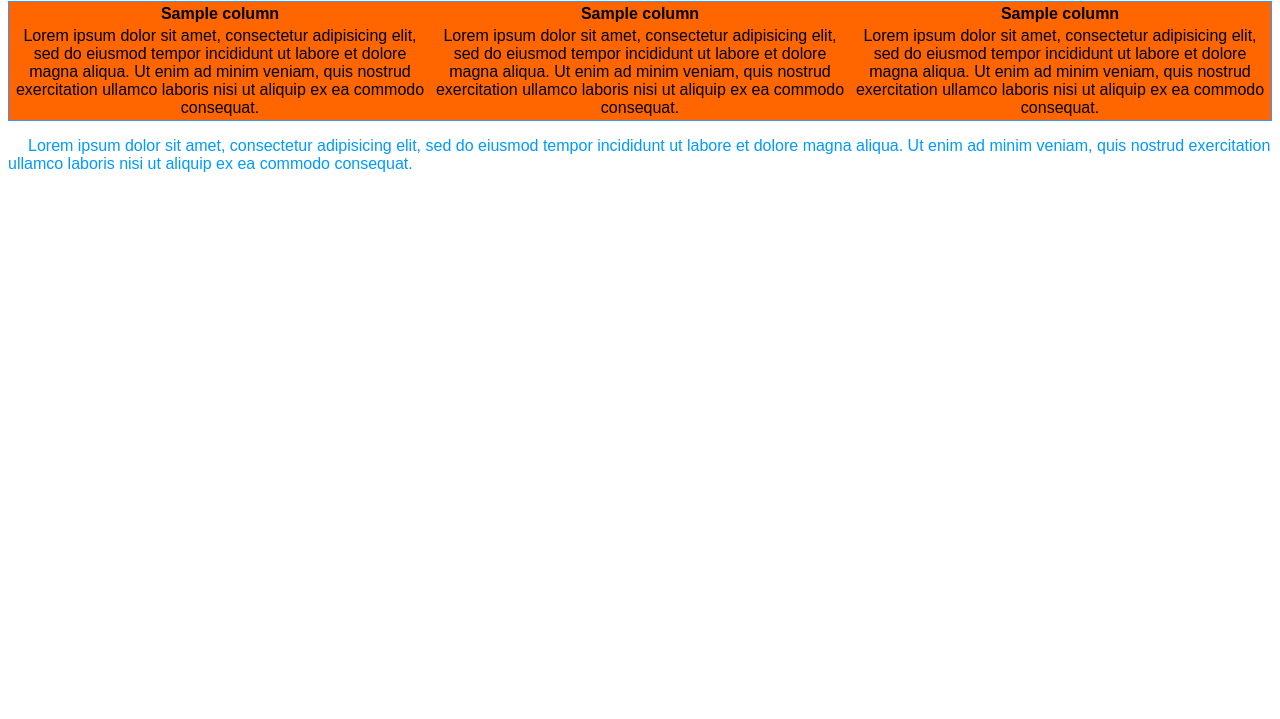
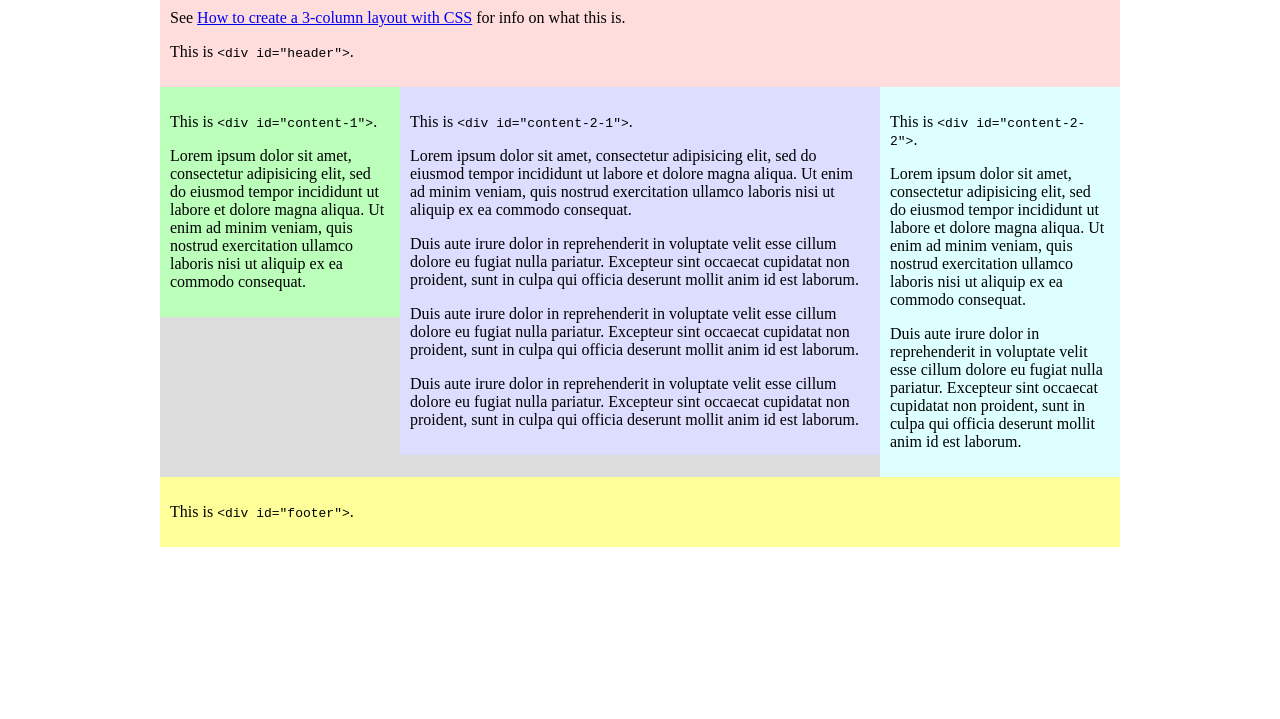
Before and after one commit to DandeDeannaDev/DandeDeannaDev.github.io, a plain HTML site: page index.html in a window 1280 px wide. Shown: the part 81-800 px from the top of the page. Drawn offline with Linux system fonts and the light colour scheme.

Commit message:
Update index.html

```diff
--- a/index.html
+++ b/index.html
@@ -1,30 +1,95 @@
-<!DOCTYPE html PUBLIC "-//W3C//DTD XHTML 1.0 Transitional//EN" "http://www.w3.org/TR/xhtml1/DTD/xhtml1-transitional.dtd">
-<html xmlns="http://www.w3.org/1999/xhtml">
+<!DOCTYPE HTML PUBLIC "-//W3C//DTD HTML 4.01//EN"
+        "http://www.w3.org/TR/html4/strict.dtd">
+<html lang="en">
 <head>
-<meta http-equiv="Content-Type" content="text/html; charset=utf-8" />
-<link rel="stylesheet" href="sample.css" type="text/css" />
-<title>Sample Page</title>
+	<meta http-equiv="Content-Type" content="text/html; charset=utf-8">
+	<title>3-column CSS layout, Step 6</title>
+	<style type="text/css" media="screen, print, projection">
+html,
+body {
+	margin:0;
+	padding:0;
+	color:#000;
+	background:#fff;
+}
+#body {
+	width:960px;
+	margin:0 auto;
+	background:#ddd;
+}
+#header {
+	padding:10px;
+	background:#fdd;
+}
+#content-1 {
+	float:left;
+	width:220px;
+	padding:10px;
+	background:#bfb;
+}
+#content-2 {
+	float:right;
+	width:720px;
+}
+#content-2-1 {
+	float:left;
+	width:460px;
+	padding:10px;
+	background:#ddf;
+}
+#content-2-2 {
+	float:right;
+	width:220px;
+	padding:10px;
+	background:#dff;
+}
+#footer {
+	padding:10px;
+	background:#ff9;
+}
+/* Easy clearing of floats (see http://positioniseverything.net/easyclearing.html) */
+.cf:after {
+	display:block;
+	clear:both;
+	height:0;
+	visibility:hidden;
+	content:" ";
+	font-size:0;
+}
+/* Does not validate – use conditional comments for this bit if you want valid CSS */
+.cf {*zoom:1;}
+	</style>
 </head>
 <body>
-<h1>Heading title of our sample page </h1>
-<table border="1">
- <tr>
-    <td><strong>Sample column</strong></td>
-       <td><strong>Sample column</strong></td>
-          <td><strong>Sample column</strong></td>
-           </tr>  <tr>
-            <td>Lorem ipsum dolor sit amet, consectetur adipisicing elit, sed do  eiusmod tempor incididunt ut labore et dolore magna aliqua.
-             Ut enim ad  minim veniam, quis nostrud exercitation ullamco laboris nisi ut aliquip  ex ea commodo consequat.</td>
-                <td>Lorem ipsum dolor sit amet, consectetur adipisicing elit, sed do  eiusmod tempor incididunt ut labore
-                 et dolore magna aliqua. Ut enim ad  minim veniam, quis nostrud exercitation ullamco laboris nisi ut aliquip  ex ea
-                 commodo consequat. </td>
-                   <td>Lorem ipsum dolor sit amet, consectetur adipisicing elit, sed do  eiusmod tempor incididunt ut labore
-                    et dolore magna aliqua. Ut enim ad  minim veniam, quis nostrud exercitation ullamco laboris nisi ut aliquip
-                     ex ea commodo consequat. </td>
-                     </tr>
-                     </table>
-                     <p>Lorem ipsum dolor sit amet, consectetur adipisicing elit, sed do  eiusmod tempor incididunt ut
-                      labore et dolore magna aliqua. Ut enim ad  minim veniam, quis nostrud exercitation ullamco laboris nisi
-                      ut aliquip  ex ea commodo consequat. </p>
-                      </body>
+	<div id="body">
+		<div id="header" class="cf">
+			<h1>3-column CSS layout, Step 6</h1>
+			<p>See <a href="/archive/201012/how_to_create_a_3-column_layout_with_css/">How to create a 3-column layout with CSS</a> for info on what this is.</p>
+			<p>This is <code>&lt;div id="header"&gt;</code>.</p>
+		</div>
+		<div id="main" class="cf">
+			<div id="content-1">
+				<p>This is <code>&lt;div id="content-1"&gt;</code>.</p>
+				<p>Lorem ipsum dolor sit amet, consectetur adipisicing elit, sed do eiusmod tempor incididunt ut labore et dolore magna aliqua. Ut enim ad minim veniam, quis nostrud exercitation ullamco laboris nisi ut aliquip ex ea commodo consequat.</p>
+			</div>
+			<div id="content-2">
+				<div id="content-2-1">
+					<p>This is <code>&lt;div id="content-2-1"&gt;</code>.</p>
+					<p>Lorem ipsum dolor sit amet, consectetur adipisicing elit, sed do eiusmod tempor incididunt ut labore et dolore magna aliqua. Ut enim ad minim veniam, quis nostrud exercitation ullamco laboris nisi ut aliquip ex ea commodo consequat.</p>
+					<p>Duis aute irure dolor in reprehenderit in voluptate velit esse cillum dolore eu fugiat nulla pariatur. Excepteur sint occaecat cupidatat non proident, sunt in culpa qui officia deserunt mollit anim id est laborum.</p>
+					<p>Duis aute irure dolor in reprehenderit in voluptate velit esse cillum dolore eu fugiat nulla pariatur. Excepteur sint occaecat cupidatat non proident, sunt in culpa qui officia deserunt mollit anim id est laborum.</p>
+					<p>Duis aute irure dolor in reprehenderit in voluptate velit esse cillum dolore eu fugiat nulla pariatur. Excepteur sint occaecat cupidatat non proident, sunt in culpa qui officia deserunt mollit anim id est laborum.</p>
+				</div>
+				<div id="content-2-2">
+					<p>This is <code>&lt;div id="content-2-2"&gt;</code>.</p>
+					<p>Lorem ipsum dolor sit amet, consectetur adipisicing elit, sed do eiusmod tempor incididunt ut labore et dolore magna aliqua. Ut enim ad minim veniam, quis nostrud exercitation ullamco laboris nisi ut aliquip ex ea commodo consequat.</p>
+					<p>Duis aute irure dolor in reprehenderit in voluptate velit esse cillum dolore eu fugiat nulla pariatur. Excepteur sint occaecat cupidatat non proident, sunt in culpa qui officia deserunt mollit anim id est laborum.</p>
+				</div>
+			</div>
+		</div>
+		<div id="footer" class="cf">
+			<p>This is <code>&lt;div id="footer"&gt;</code>.</p>
+		</div>
+	</div>
+</body>
 </html>
```
